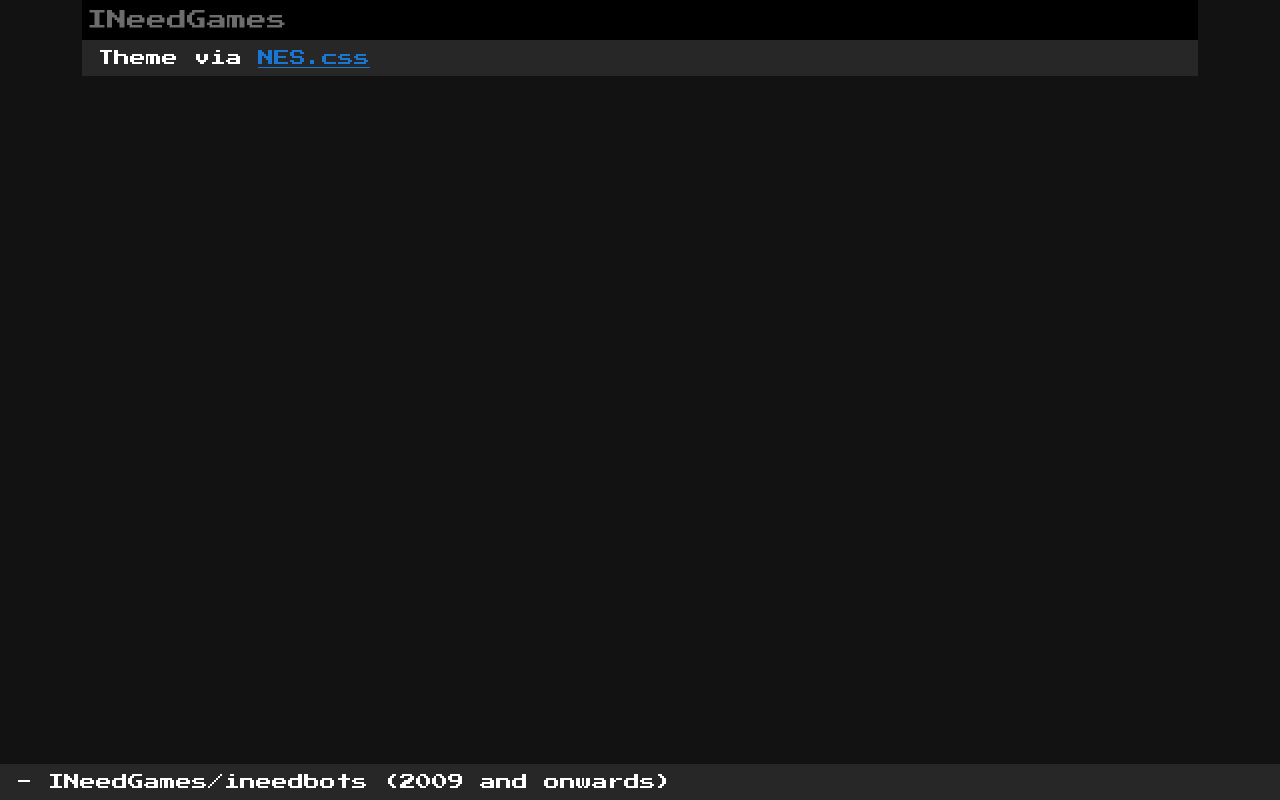
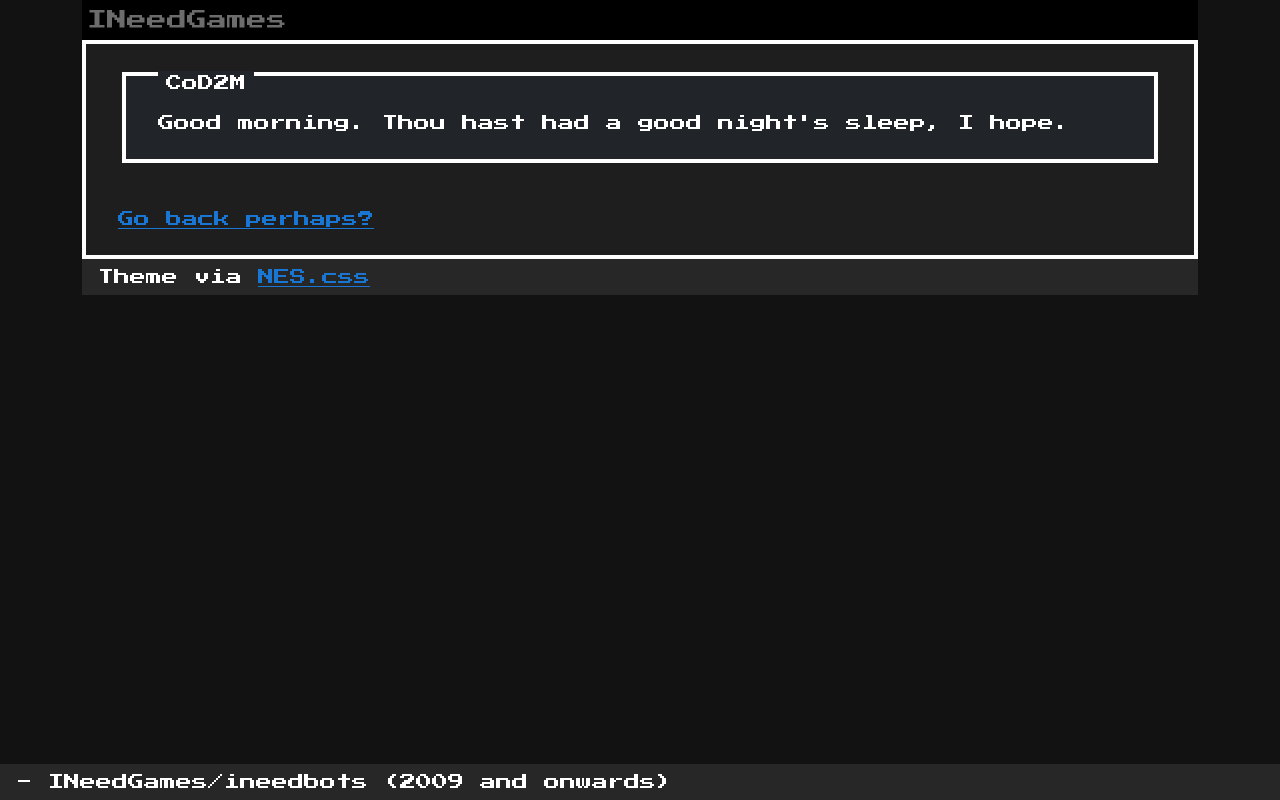
Before and after one commit to ineedbots/vue_site, a Nuxt app: page /cod2m in a window 1280 px wide. Built offline with nearby package versions, Linux system fonts and the light colour scheme.

Commit message:
more links

```diff
--- a/layouts/default.vue
+++ b/layouts/default.vue
@@ -8,12 +8,11 @@
       <Nuxt />
 
       <div class="ing-footer">
-        <span
-          >Theme via
-          <a href="https://nostalgic-css.github.io/NES.css/">NES.css</a></span
-        >
+        <span>Theme via <a href="https://nostalgic-css.github.io/NES.css/">NES.css</a></span>
       </div>
     </div>
+
+    <div style="min-height: 100px"/>
 
     <div class="fixed-bottom ing-footer">
       <span> - INeedGames/ineedbots (2009 and onwards)</span>
--- /dev/null
+++ b/pages/cod2m.vue
@@ -0,0 +1,28 @@
+<template>
+  <div>
+    <div class="ing-content nes-container">
+      <div class="nes-container is-dark with-title">
+        <p class="title">
+          CoD2M
+        </p>
+        <p>Good morning. Thou hast had a good night's sleep, I hope.</p>
+      </div>
+
+      <div style="height: 40px" />
+
+      <NuxtLink to="/">
+        Go back perhaps?
+      </NuxtLink>
+    </div>
+  </div>
+</template>
+
+<script>
+export default {
+  head() {
+    return {
+      title: 'Bot Warfare',
+    };
+  },
+};
+</script>
--- a/pages/index.vue
+++ b/pages/index.vue
@@ -16,9 +16,9 @@
 
       <div class="lists">
         <ul class="nes-list is-disc">
-          <li>
-            <NuxtLink to="/bot-warfare">Bot Warfare</NuxtLink>
-          </li>
+          <li><NuxtLink to="/bot-warfare">Bot Warfare</NuxtLink></li>
+          <li><NuxtLink to="/cod2m">CoD2M</NuxtLink></li>
+          <li><NuxtLink to="/osrs">ineedbot's OSRS Scripts</NuxtLink></li>
         </ul>
       </div>
     </div>
@@ -32,22 +32,13 @@
       <div class="lists">
         <ul class="nes-list is-disc">
           <li><a href="https://github.com/ineedbots">GitHub</a></li>
-          <li>
-            <a href="https://www.youtube.com/user/Yyhhggtt">YouTube</a>
-          </li>
+          <li><a href="https://www.youtube.com/user/Yyhhggtt">YouTube</a></li>
         </ul>
       </div>
     </div>
 
     <div style="height: 40px" />
 
-    <span
-      >Email:
-      <a href="mailto:ineedbots@outlook.com">ineedbots@outlook.com</a></span
-    >
+    <span>Email:<a href="mailto:ineedbots@outlook.com">ineedbots@outlook.com</a></span>
   </div>
 </template>
-
-<style></style>
-
-<script></script>
--- /dev/null
+++ b/pages/osrs.vue
@@ -0,0 +1,28 @@
+<template>
+  <div>
+    <div class="ing-content nes-container">
+      <div class="nes-container is-dark with-title">
+        <p class="title">
+          ineedbot's OSRS Scripts
+        </p>
+        <p>Good morning. Thou hast had a good night's sleep, I hope.</p>
+      </div>
+
+      <div style="height: 40px" />
+
+      <NuxtLink to="/">
+        Go back perhaps?
+      </NuxtLink>
+    </div>
+  </div>
+</template>
+
+<script>
+export default {
+  head() {
+    return {
+      title: 'Bot Warfare',
+    };
+  },
+};
+</script>
```
